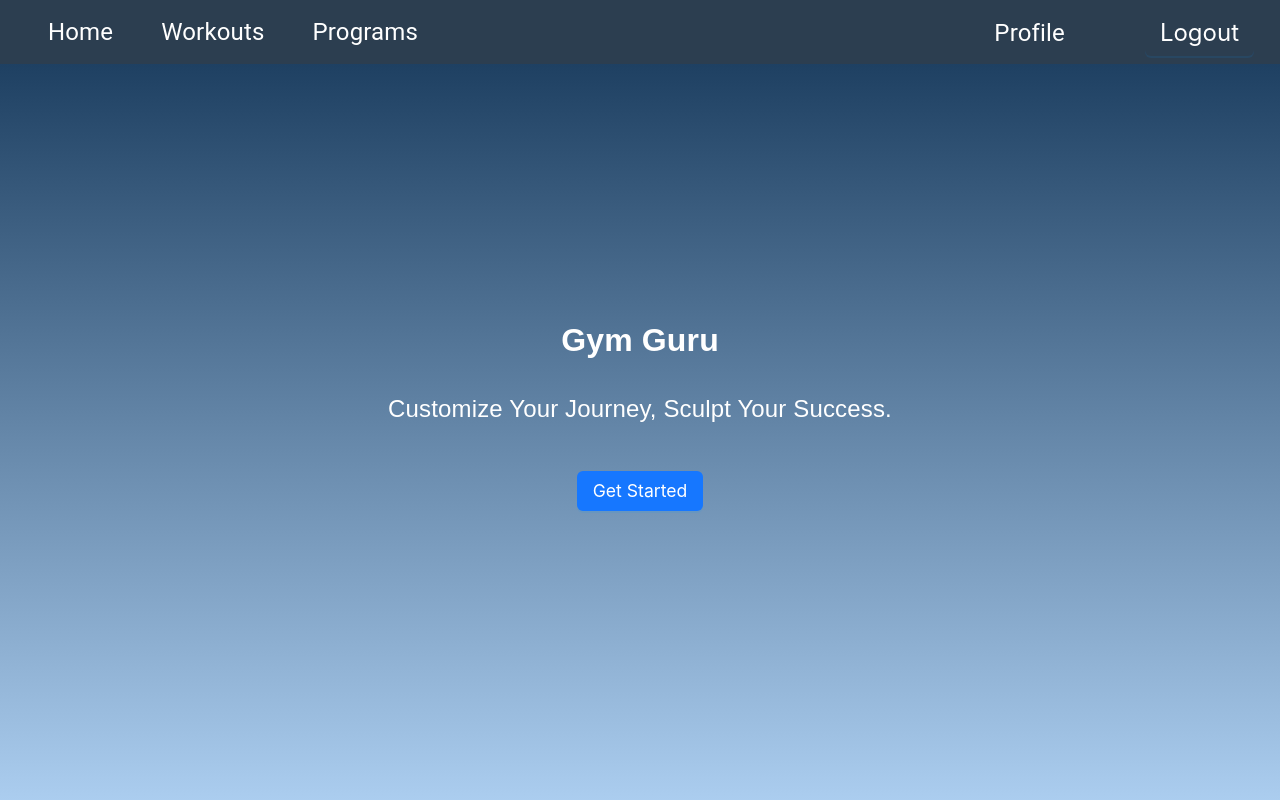
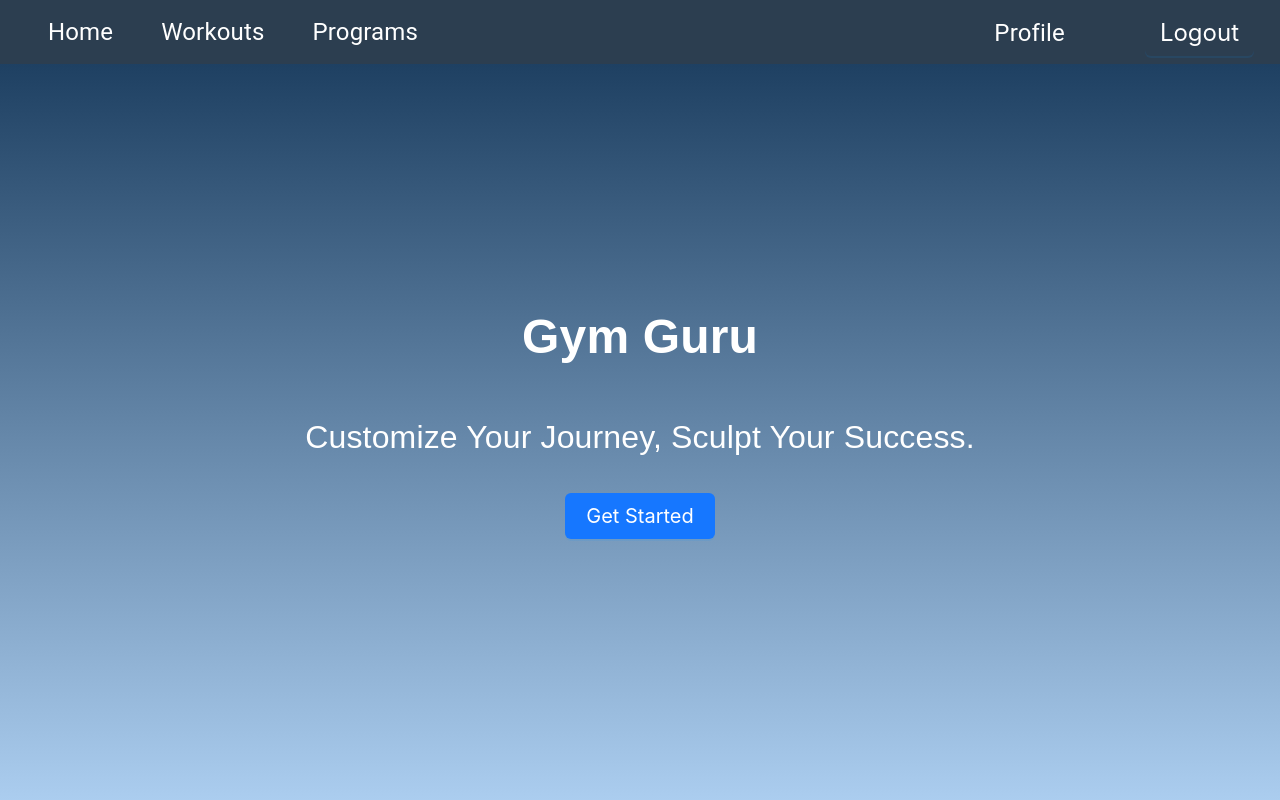
Before and after one commit to aaron3993/gym-guru, a React (Create React App) app: page / in a window 1280 px wide. Shown: the top 800 px of the page. Built offline with nearby package versions, Linux system fonts and the light colour scheme; no server answers; sample sign-in values are in the browser's storage.

Commit message:
Enlarged sizing in home page

```diff
--- a/src/pages/Home/Home.css
+++ b/src/pages/Home/Home.css
@@ -28,15 +28,17 @@
 }
 
 .app-title {
+  font-size: 48px;
+}
+
+.slogan {
   font-size: 32px;
 }
 
-.slogan {
-  font-size: 24px;
-}
-
 .cta-button {
-  margin-top: 20px;
+  font-size: 20px;
+  padding: 10px 20px;
+  height: auto;
 }
 
 .options-container {
```
